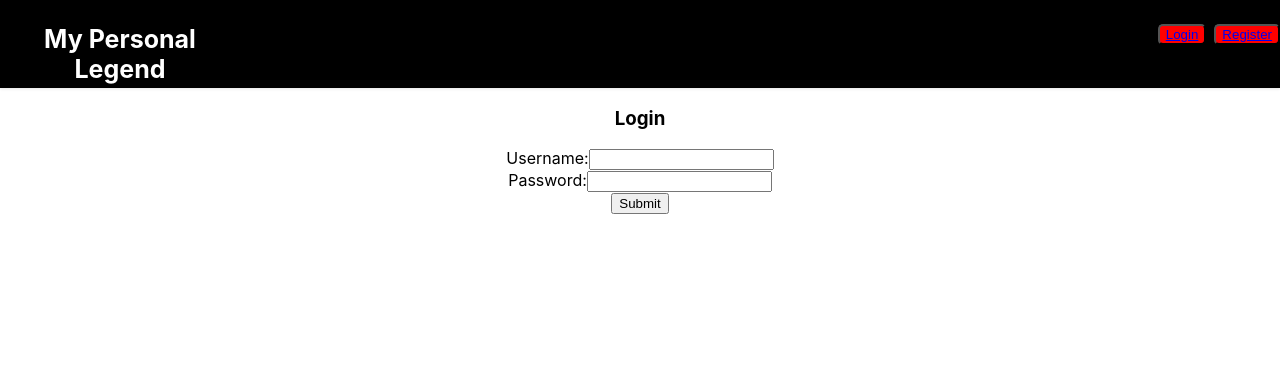
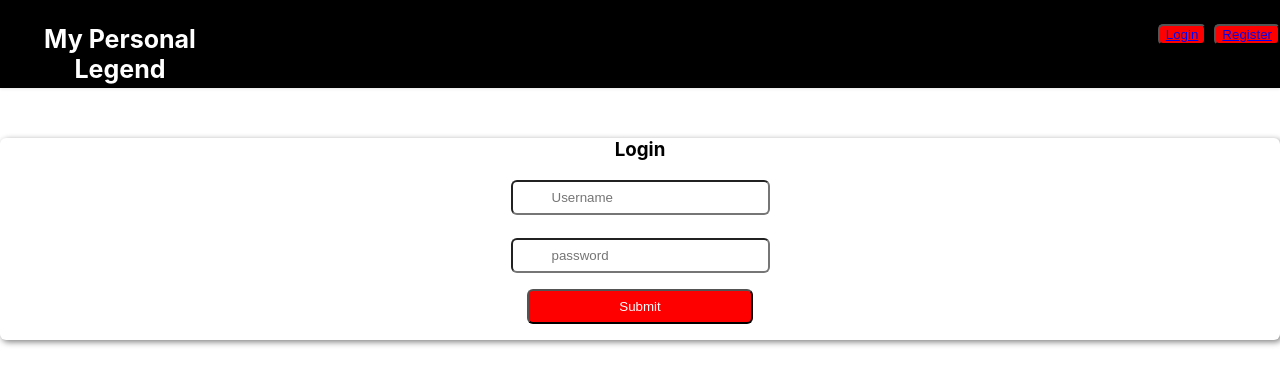
Before and after one commit to EEDS90/Personal-Development, a React (Create React App) app in the folder client/: page /login in a window 1280 px wide. Shown: the top 384 px of the page. Built offline with nearby package versions, Linux system fonts and the light colour scheme; no server answers; sample sign-in values are in the browser's storage.

Commit message:
login css 90% completed

```diff
--- /dev/null
+++ b/client/src/screens/Login.css
@@ -0,0 +1,30 @@
+.loginBox {
+  margin-top: 50px;
+  background-color: white;
+  border-radius: 6px;
+  border-color: #000000;
+  box-shadow: 2px 2px 6px grey;
+  justify-content: center;
+}
+
+
+
+.username_one{
+  border-radius: 6px;
+  padding: 8px 39px;
+  margin-bottom: 03px;
+}
+
+.password_one{
+  border-radius: 6px;
+  padding: 8px 39px;
+  margin-bottom: 16px;
+}
+
+.submit_button {
+  background-color: red;
+  color: #ffffff;
+  border-radius: 6px;
+  padding: 8px 90px;
+  margin-bottom: 16px;
+}
--- a/client/src/screens/Login.jsx
+++ b/client/src/screens/Login.jsx
@@ -1,46 +1,58 @@
-import { useState } from 'react';
-
+import { useState } from "react";
+import "./Login.css";
 
 export default function Login(props) {
   const [formData, setFormData] = useState({
     username: "",
-    password: ""
-  })
+    password: "",
+  });
 
   const handleChange = (e) => {
     const { name, value } = e.target;
-    setFormData(prevState => ({
+    setFormData((prevState) => ({
       ...prevState,
-      [name]: value
-    }))
-  }
+      [name]: value,
+    }));
+  };
 
   return (
-    <form onSubmit={(e) => {
+    <form
+      onSubmit={(e) => {
         e.preventDefault();
         props.handleLogin(formData);
-    }}>
+      }}
+    >
+      <div className="loginBox">
         <h3>Login</h3>
-      <label>Username:
-        <input
-          type='text'
-          name='username'
+        <div className="username">
+          <label>
+
+            <input className="username_one"
+              type="text"
+              name="username"
+              placeholder="Username"
               value={formData.username}
               onChange={handleChange}
             />
           </label>
+        </div>
         <br />
-      <label>Password:
-        <input
-          type='password'
-          name='password'
+
+          <label>
+
+            <input className="password_one"
+              type="password"
+            name="password"
+            placeholder="password"
               value={formData.password}
               onChange={handleChange}
             />
           </label>
+
         <br />
 
-      <button>Submit</button>
+        <button className="submit_button">Submit</button>
+        </div>
     </form>
-  )
+  );
 }
```
Also changed, not shown: 1 other file (tests, documents, lock files or other folders). Lines whose indentation alone changed are shown as unchanged.
